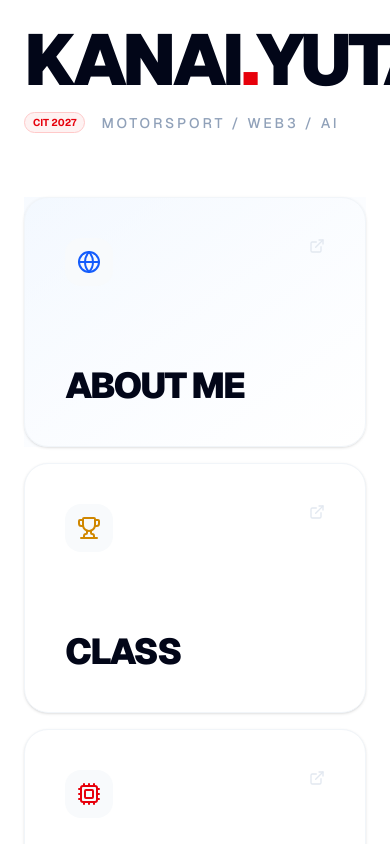
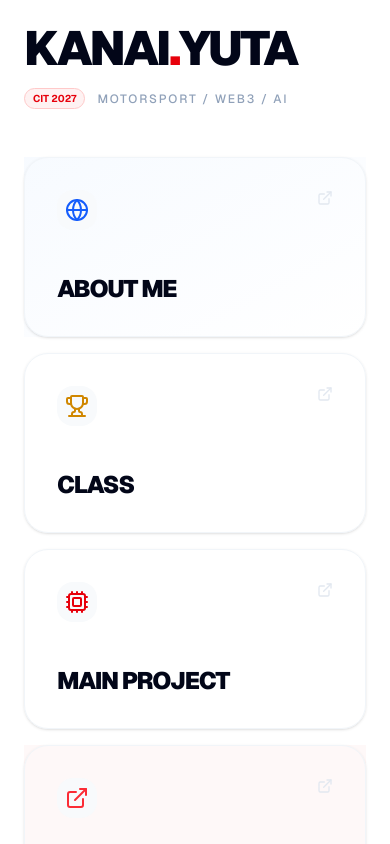
Before and after one commit to presidentkanai/KANAI.YUTA.github.io, a Next.js app: page / in a window 390 px wide. Shown: the top 844 px of the page. Built offline with nearby package versions, Linux system fonts and the light colour scheme.

Commit message:
Update page.tsx

```diff
--- a/app/page.tsx
+++ b/app/page.tsx
@@ -7,7 +7,6 @@ import { useState, useEffect } from "react";
 export default function Home() {
   const [showIntro, setShowIntro] = useState(true);
 
-  // 3.5秒後にイントロを終了してメインコンテンツを表示
   useEffect(() => {
     const timer = setTimeout(() => {
       setShowIntro(false);
@@ -19,49 +18,48 @@ export default function Home() {
     {
       title: "About Me",
       className: "md:col-span-2 bg-gradient-to-br from-blue-50/50 to-white",
-      icon: <Globe className="text-blue-600" />,
+      icon: <Globe className="text-blue-600" size={24} />,
       link: "/about"
     },
     {
       title: "Class",
       className: "md:col-span-1 bg-white",
-      icon: <Trophy className="text-yellow-600" />,
+      icon: <Trophy className="text-yellow-600" size={24} />,
       link: "/class"
     },
     {
       title: "Main Project",
       className: "md:col-span-1 bg-white",
-      icon: <Cpu className="text-red-600" />,
+      icon: <Cpu className="text-red-600" size={24} />,
       link: "/othello"
     },
     {
       title: "Vision",
       className: "md:col-span-2 bg-red-50/50",
-      icon: <ExternalLink className="text-red-500" />,
+      icon: <ExternalLink className="text-red-500" size={24} />,
       link: "#"
     }
   ];
 
   return (
-    <div className="min-h-screen bg-white font-sans overflow-hidden">
+    <div className="min-h-screen bg-white font-sans overflow-x-hidden">
       <AnimatePresence>
         {showIntro ? (
-          /* --- 条件1: イントロアニメーション --- */
           <motion.div
             key="intro"
             initial={{ opacity: 1 }}
             exit={{ opacity: 0 }}
-            className="fixed inset-0 z-50 flex items-center justify-center bg-white overflow-hidden"
+            className="fixed inset-0 z-[100] flex items-center justify-center bg-white overflow-hidden"
           >
-            {/* 条件2: 右から左へ流れる、虹色のキラキラテキスト */}
             <motion.div
               initial={{ x: "100vw" }}
               animate={{ x: "-100vw" }}
               transition={{ duration: 3, ease: "linear" }}
               className="whitespace-nowrap"
             >
+              {/* スマホでは文字サイズを少し抑える (text-[18vw] md:text-[12vw]) */}
               <h1
-                className="text-[12vw] font-black tracking-tighter uppercase animate-rainbow-shimmer"
+                className="text-[18vw] md:text-[12vw] font-black tracking-tighter uppercase animate-rainbow-shimmer"
                 style={{
                   background: "linear-gradient(90deg, #ff0000, #ff7f00, #ffff00, #00ff00, #0000ff, #4b0082, #8b00ff, #ff0000)",
                   backgroundSize: "200% auto",
@@ -74,45 +72,47 @@ export default function Home() {
             </motion.div>
           </motion.div>
         ) : (
-          /* --- 条件3: メインコンテンツ --- */
           <motion.div
             key="content"
             initial={{ opacity: 0, y: 20 }}
             animate={{ opacity: 1, y: 0 }}
             transition={{ duration: 0.8 }}
-            className="p-6 md:p-24 max-w-5xl mx-auto"
+            className="p-6 md:p-20 lg:p-24 max-w-6xl mx-auto"
           >
             {/* ヒーローセクション */}
-            <header className="mb-16 space-y-4">
-              <h1 className="text-7xl md:text-9xl font-black text-slate-950 tracking-tighter">
+            <header className="mb-12 md:mb-20 space-y-4">
+              {/* スマホで文字がはみ出ないよう text-5xl に調整 */}
+              <h1 className="text-5xl sm:text-7xl md:text-9xl font-black text-slate-950 tracking-tighter leading-none">
                 KANAI<span className="text-red-600">.</span>YUTA
               </h1>
-              <div className="flex items-center gap-4">
+              <div className="flex flex-wrap items-center gap-3 md:gap-4">
                 <span className="px-2 py-0.5 bg-red-50 border border-red-200 text-red-600 text-[10px] font-bold rounded-full">
                   CIT 2027
                 </span>
-                <p className="text-sm md:text-lg tracking-[0.2em] uppercase text-slate-400 font-medium">
+                <p className="text-xs md:text-lg tracking-[0.15em] md:tracking-[0.2em] uppercase text-slate-400 font-medium">
                   Motorsport / Web3 / AI
                 </p>
               </div>
             </header>
 
             {/* 弁当箱（Bento Grid） */}
+            {/* スマホでは1列、PC(md以上)では3列 */}
             <main className="grid grid-cols-1 md:grid-cols-3 gap-4">
               {cards.map((card, index) => (
-                <Link href={card.link} key={index} className={card.className}>
+                <Link href={card.link} key={index} className={`${card.className} block`}>
                   <motion.div
                     initial={{ opacity: 0, scale: 0.98 }}
                     animate={{ opacity: 1, scale: 1 }}
                     transition={{ delay: index * 0.1 }}
                     whileHover={{ y: -5, borderColor: "#dc2626" }}
-                    className={`p-10 rounded-3xl border border-slate-100 flex flex-col justify-between transition-all min-h-[250px] h-full cursor-pointer shadow-sm hover:shadow-md ${card.className}`}
+                    className={`p-8 md:p-10 rounded-3xl border border-slate-100 flex flex-col justify-between transition-all min-h-[180px] md:min-h-[250px] h-full cursor-pointer shadow-sm hover:shadow-md bg-opacity-50`}
                   >
-                    <div className="flex justify-between items-start">
-                      <div className="p-3 bg-slate-50 rounded-2xl">{card.icon}</div>
+                    <div className="flex justify-between items-start mb-4">
+                      <div className="p-2 md:p-3 bg-slate-50 rounded-2xl">{card.icon}</div>
                       <ExternalLink size={16} className="text-slate-200" />
                     </div>
-                    <h3 className="text-slate-950 font-black text-4xl md:text-5xl tracking-tighter uppercase">
+                    {/* スマホでのカード内タイトルサイズを text-2xl に調整 */}
+                    <h3 className="text-2xl md:text-5xl font-black text-slate-950 tracking-tighter uppercase leading-tight">
                       {card.title}
                     </h3>
                   </motion.div>
@@ -120,7 +120,7 @@ export default function Home() {
               ))}
             </main>
 
-            <footer className="mt-20 pt-8 border-t border-slate-100 text-center text-xs tracking-widest uppercase text-slate-400">
+            <footer className="mt-16 md:mt-24 pt-8 border-t border-slate-100 text-center text-[10px] md:text-xs tracking-widest uppercase text-slate-400">
               &copy; 2026 Yuta Kanai. All Rights Reserved.
             </footer>
           </motion.div>
```
